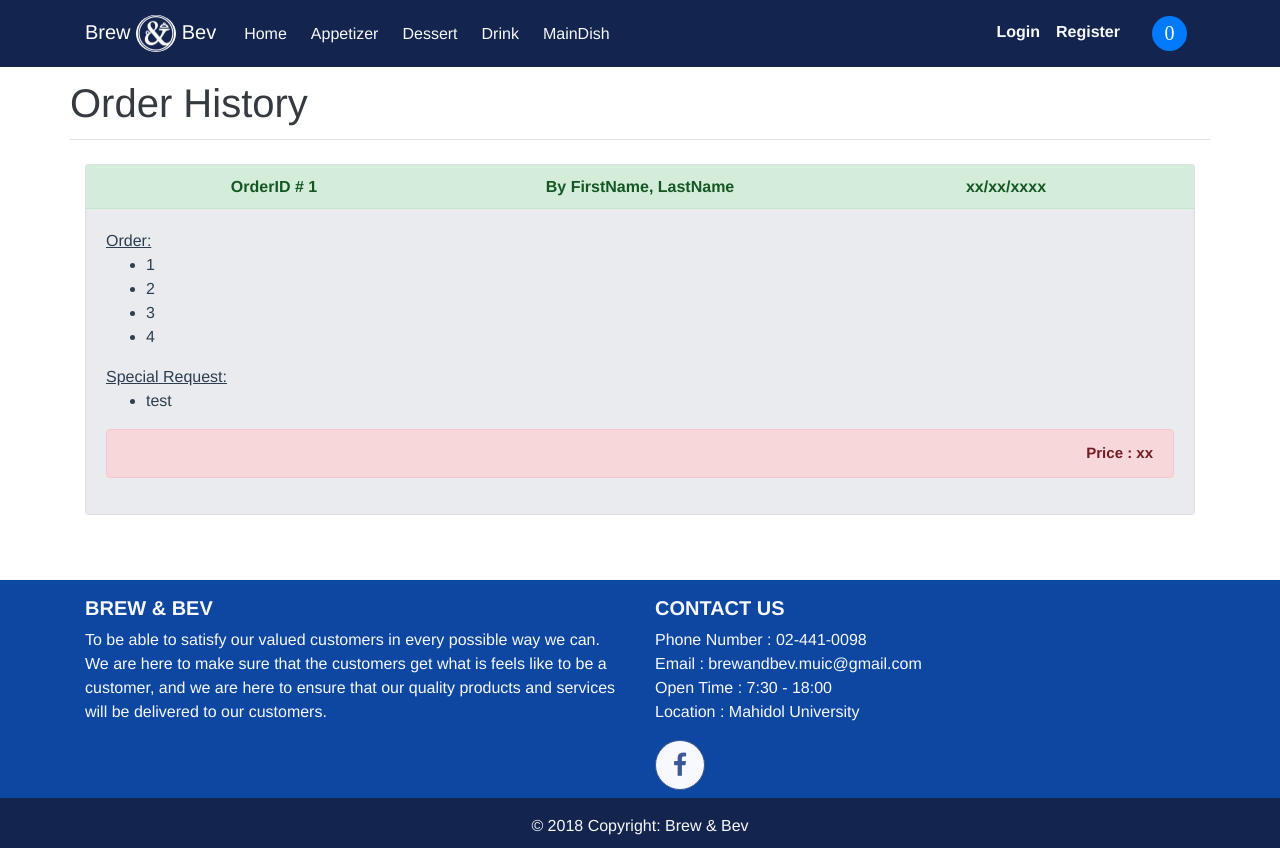
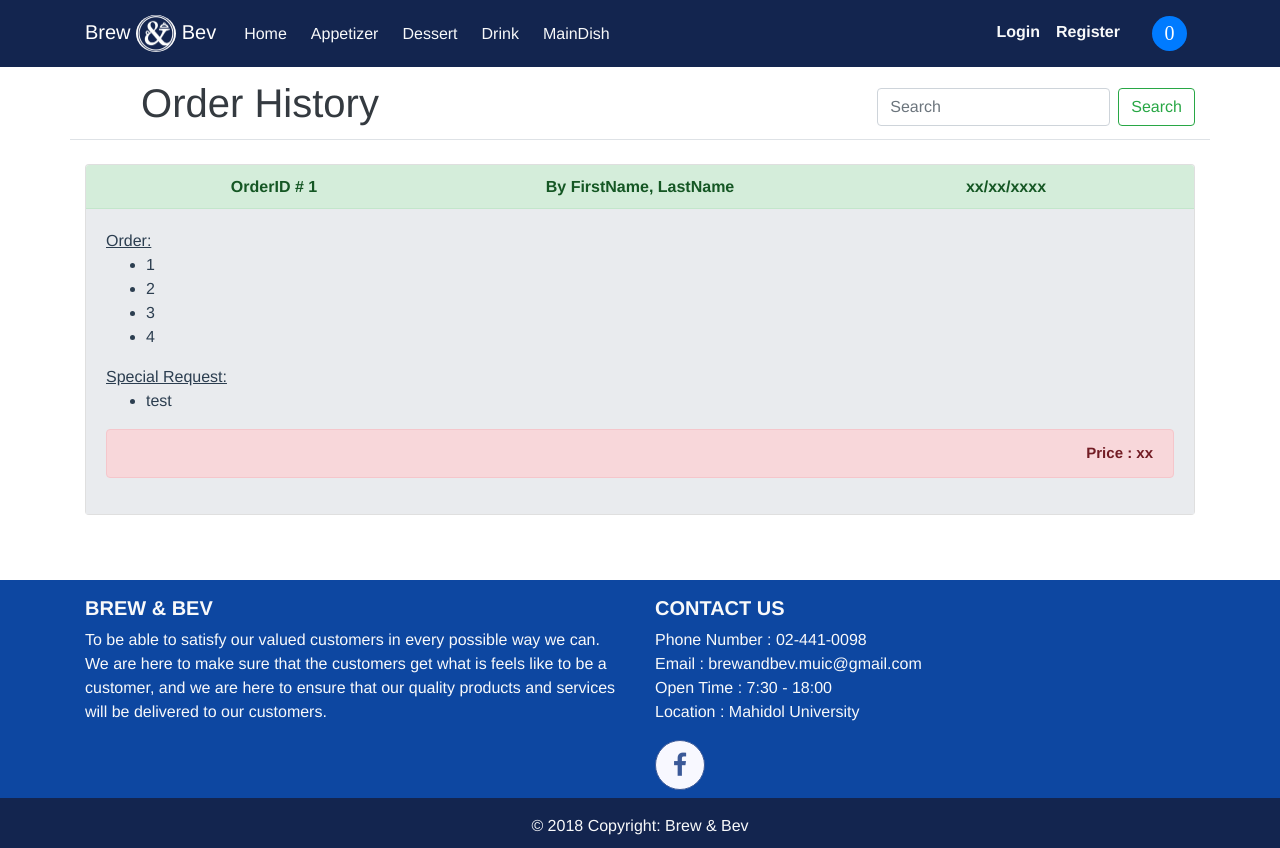
Before and after one commit to bright1h/ooc-project, a Vue app in the folder ooc-vue/: page /order_history in a window 1280 px wide. Built offline with nearby package versions, Linux system fonts and the light colour scheme; what vuejs-dialog would draw is missing.

Commit message:
add search button ui in hist

```diff
--- a/ooc-vue/src/views/OrderHistory.vue
+++ b/ooc-vue/src/views/OrderHistory.vue
@@ -4,7 +4,17 @@
     background-color: #ffffff;">
     <div class="container">
       <div class="row border-bottom py-1">
-        <h1 class="text-dark ">Order History</h1>
+        <div class="col-sm-4">
+
+          <h1 class="text-dark ">Order History</h1>
+        </div>
+        <div class="col-sm m-auto">
+          <!-- use result.filter in list -->
+          <form class="form-inline my-3 my-lg-0 float-right">
+            <input class="form-control mr-sm-2" type="search" placeholder="Search" aria-label="Search">
+            <button class="btn btn-outline-success my-2 my-sm-0" type="submit">Search</button>
+          </form>
+        </div>
       </div>
       <div class="row my-4">
         <div class="col">
```
